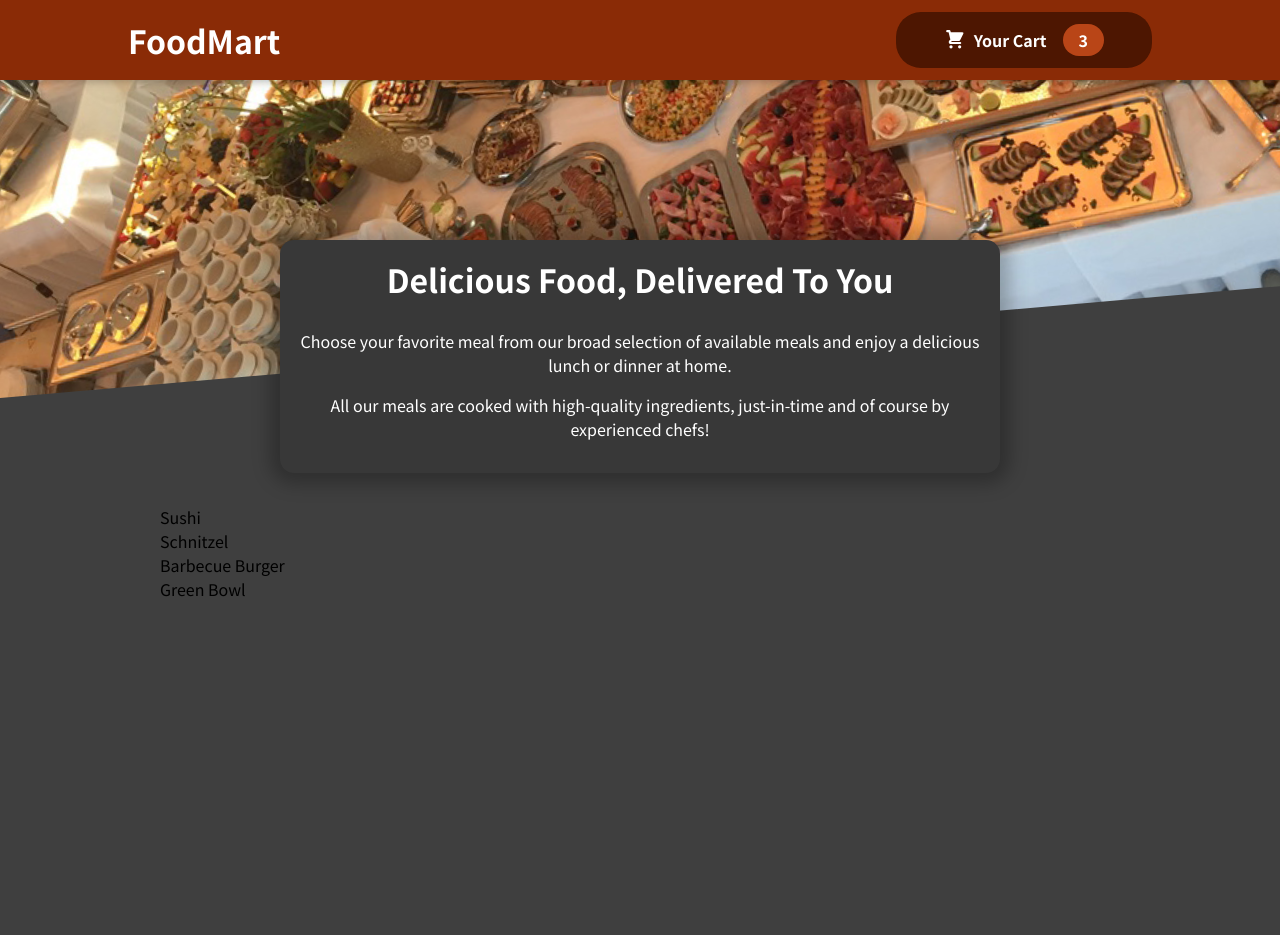
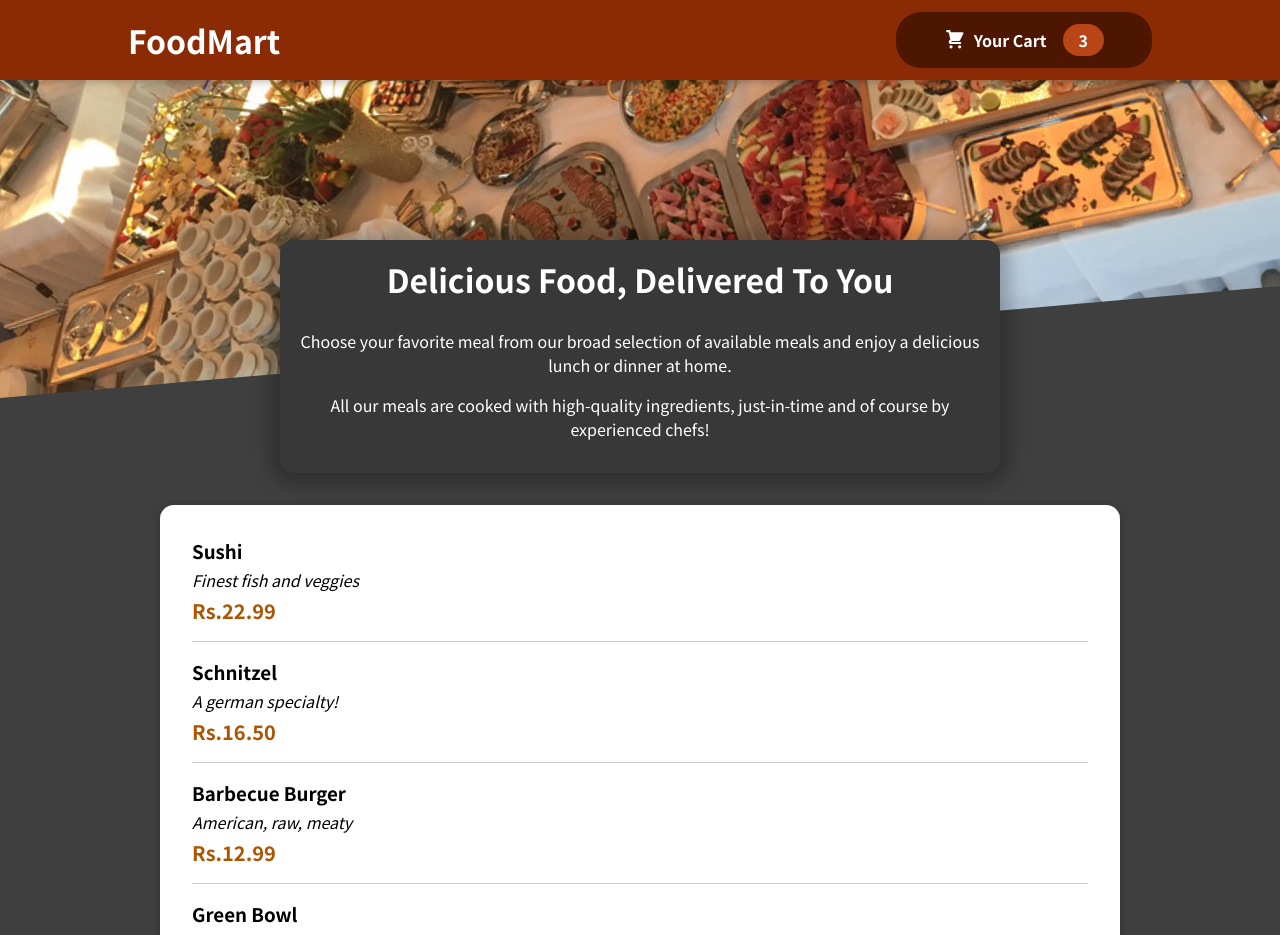
Before and after one commit to BiswasAri10/Food-Order-app-with-React-JS, a React (Create React App) app: page / in a window 1280 px wide. Shown: the top 935 px of the page. Before the commit the page ends 800 px from the top, so only its background shows below. Built offline with nearby package versions, Linux system fonts and the light colour scheme.

Commit message:
Added MealItems wrapped in Card made Items visible

```diff
--- a/src/components/Meals/AvailableMeals.js
+++ b/src/components/Meals/AvailableMeals.js
@@ -1,5 +1,7 @@
 import React from "react";
+import Card from "../UI/Card";
 import classes from "./AvailableMeals.module.css";
+import MealItem from "./MealItem/MealItem";
 
 const DUMMY_MEALS = [
   {
@@ -29,11 +31,20 @@
 ];
 
 const AvailableMeals = () => {
-  const mealsList = DUMMY_MEALS.map((meal) => <li>{meal.name}</li>);
+  const mealsList = DUMMY_MEALS.map((meal) => (
+    <MealItem
+      key={meal.id}
+      name={meal.name}
+      description={meal.description}
+      price={meal.price}
+    ></MealItem>
+  ));
 
   return (
     <section className={classes.meals}>
-      <ul>{mealsList}</ul>
+      <Card>
+        <ul>{mealsList}</ul>
+      </Card>
     </section>
   );
 };
--- /dev/null
+++ b/src/components/Meals/MealItem/MealItem.js
@@ -0,0 +1,19 @@
+import React from "react";
+import classes from "./MealItem.module.css";
+
+const MealItem = (props) => {
+    const price = `Rs.${props.price.toFixed(2)}`;
+
+  return (
+    <li className={classes.meal}>
+      <div>
+        <h3>{props.name}</h3>
+        <div className={classes.description}>{props.description}</div>
+        <div className={classes.price}>{price}</div>
+      </div>
+      <div></div>
+    </li>
+  );
+};
+
+export default MealItem;
--- /dev/null
+++ b/src/components/Meals/MealItem/MealItem.module.css
@@ -0,0 +1,22 @@
+.meal {
+    display: flex;
+    justify-content: space-between;
+    margin: 1rem;
+    padding-bottom: 1rem;
+    border-bottom: 1px solid #ccc;
+  }
+
+  .meal h3 {
+    margin: 0 0 0.25rem 0;
+  }
+
+  .description {
+    font-style: italic;
+  }
+
+  .price {
+    margin-top: 0.25rem;
+    font-weight: bold;
+    color: #ad5502;
+    font-size: 1.25rem;
+  }
--- /dev/null
+++ b/src/components/UI/Card.js
@@ -0,0 +1,9 @@
+import React from "react";
+import classes from './Card.module.css'
+
+const Card = (props) => {
+    return <div className={classes.card}>{props.children}</div>
+
+};
+
+export default Card;
--- /dev/null
+++ b/src/components/UI/Card.module.css
@@ -0,0 +1,6 @@
+.card {
+    padding: 1rem;
+    box-shadow: 0 2px 8px rgba(0, 0, 0, 0.25);
+    border-radius: 14px;
+    background-color: white;
+  }
```
Also changed, not shown: src/components/Meals/MealItem/MealItemForm.js (added).
